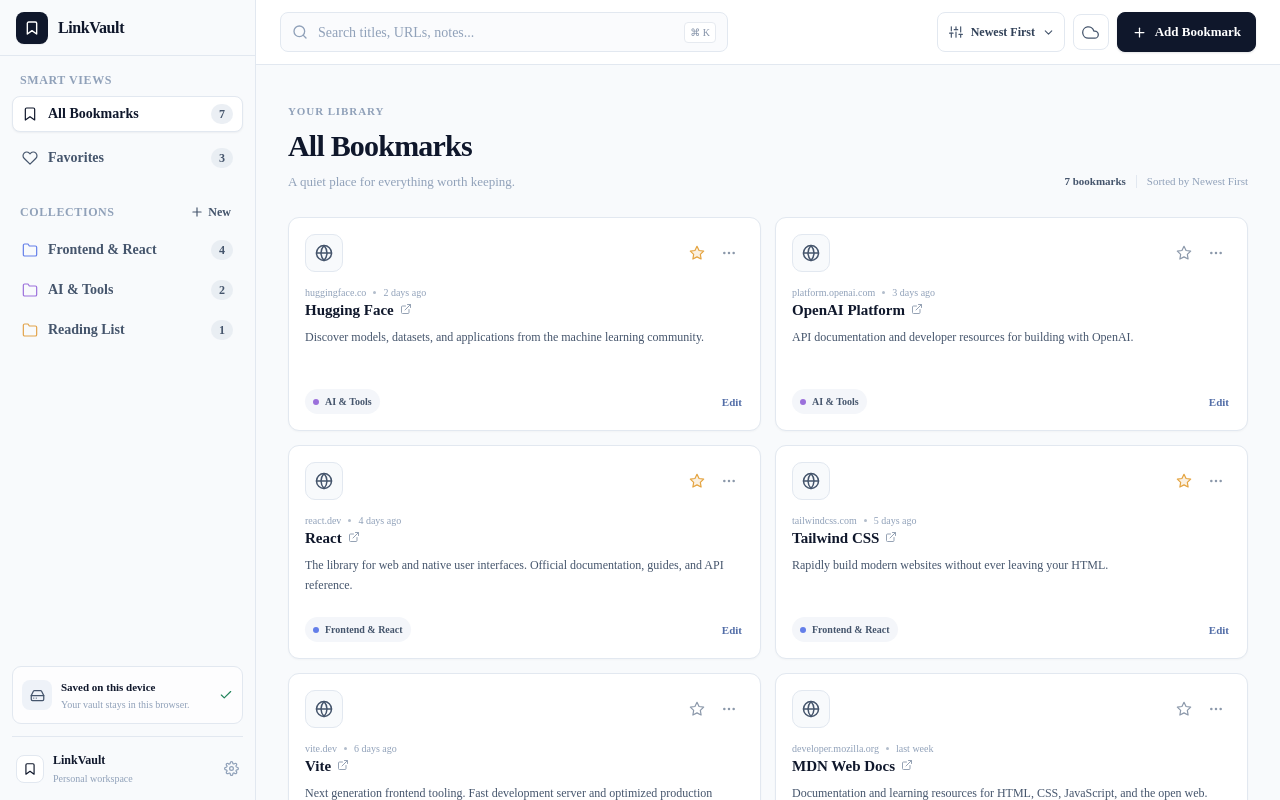
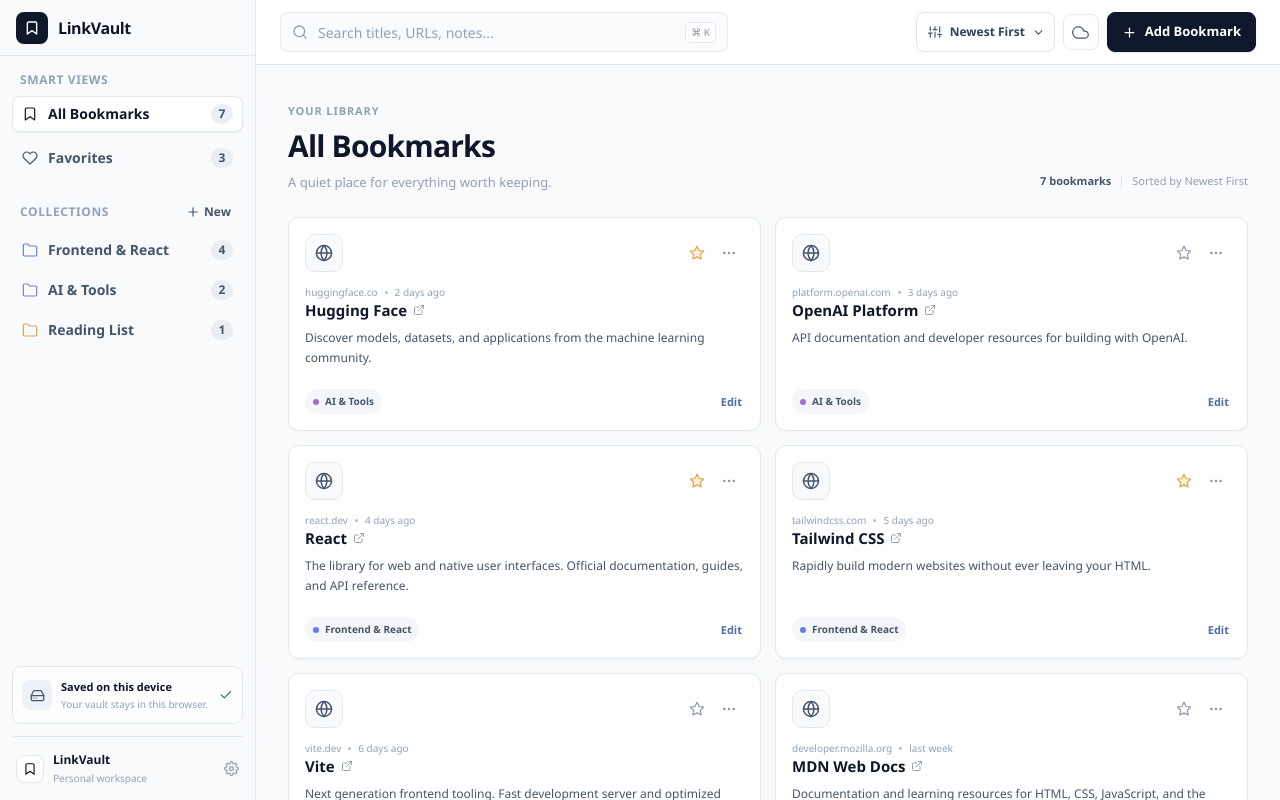
Before and after one commit to modewika1-star/Link-Vault, a React (Vite) app: page / in a window 1280 px wide. Shown: the top 800 px of the page. Built offline with nearby package versions, Linux system fonts and the light colour scheme.

Commit message:
style: add LinkVault global typography and accessibility

```diff
--- a/src/index.css
+++ b/src/index.css
@@ -1,41 +1,11 @@
 @import "tailwindcss";
 @import "./styles/design-tokens.css";
-
-:root {
-  font-family: var(--ds-font-family);
-  color: var(--ds-color-ink);
-  background: var(--ds-color-canvas);
-  font-synthesis: none;
-  text-rendering: optimizeLegibility;
-  -webkit-font-smoothing: antialiased;
-  -moz-osx-font-smoothing: grayscale;
-}
-
-* {
-  box-sizing: border-box;
-}
-
-body {
-  min-width: 320px;
-  min-height: 100vh;
-  margin: 0;
-}
-
-button,
-input {
-  font: inherit;
-}
-
-button {
-  cursor: pointer;
-}
-
-a {
-  color: inherit;
-  text-decoration: none;
-}
-
-::selection {
-  color: white;
-  background: var(--ds-color-brand);
-}
+:root{font-family:var(--lv-font-family);color:var(--lv-ink);background:var(--lv-canvas);font-synthesis:none;text-rendering:optimizeLegibility;-webkit-font-smoothing:antialiased;-moz-osx-font-smoothing:grayscale;font-optical-sizing:auto}
+*{box-sizing:border-box}
+html{min-width:320px;min-height:100%;scroll-behavior:smooth}
+body{min-width:320px;min-height:100vh;margin:0}
+button,input,select,textarea{font:inherit}
+button{-webkit-tap-highlight-color:transparent}
+a{color:inherit;text-decoration:none}
+::selection{color:white;background:#455da7}
+:focus-visible{outline:3px solid rgb(100 127 233 / 35%);outline-offset:2px}
```
